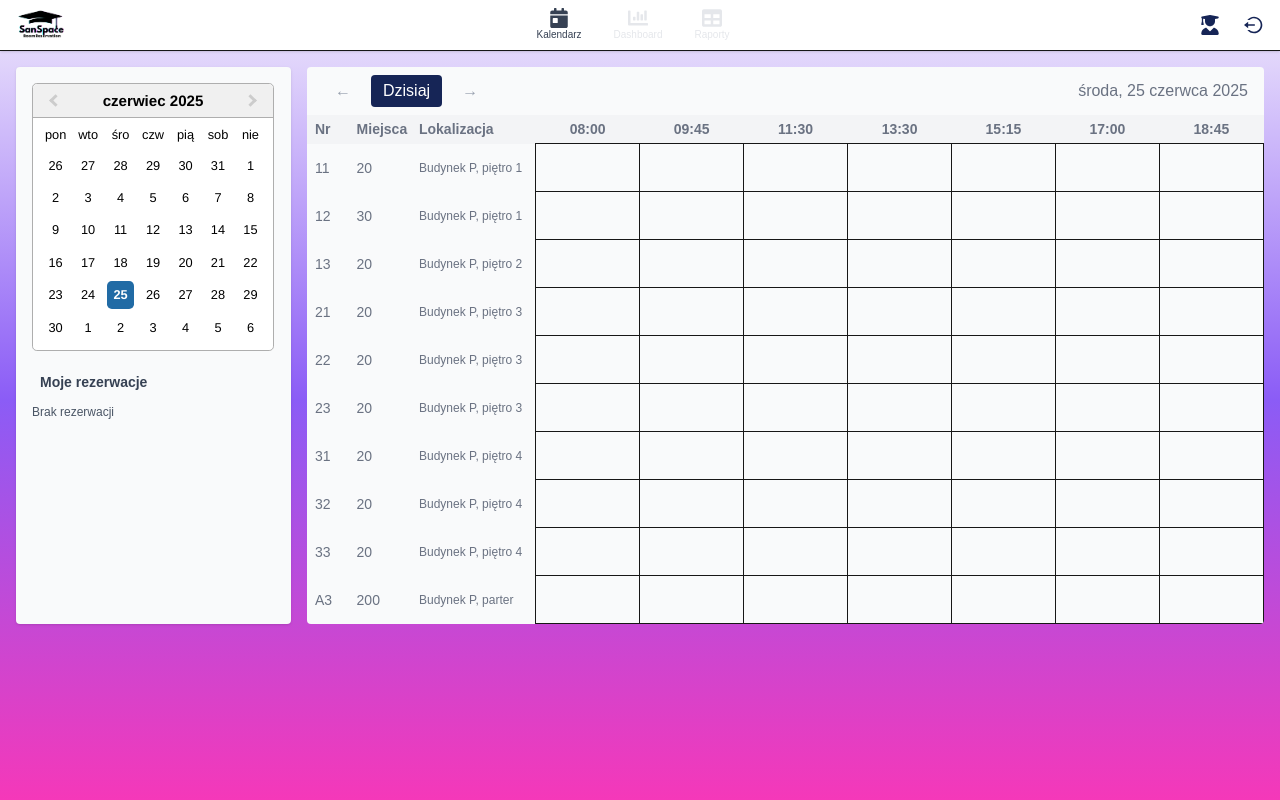
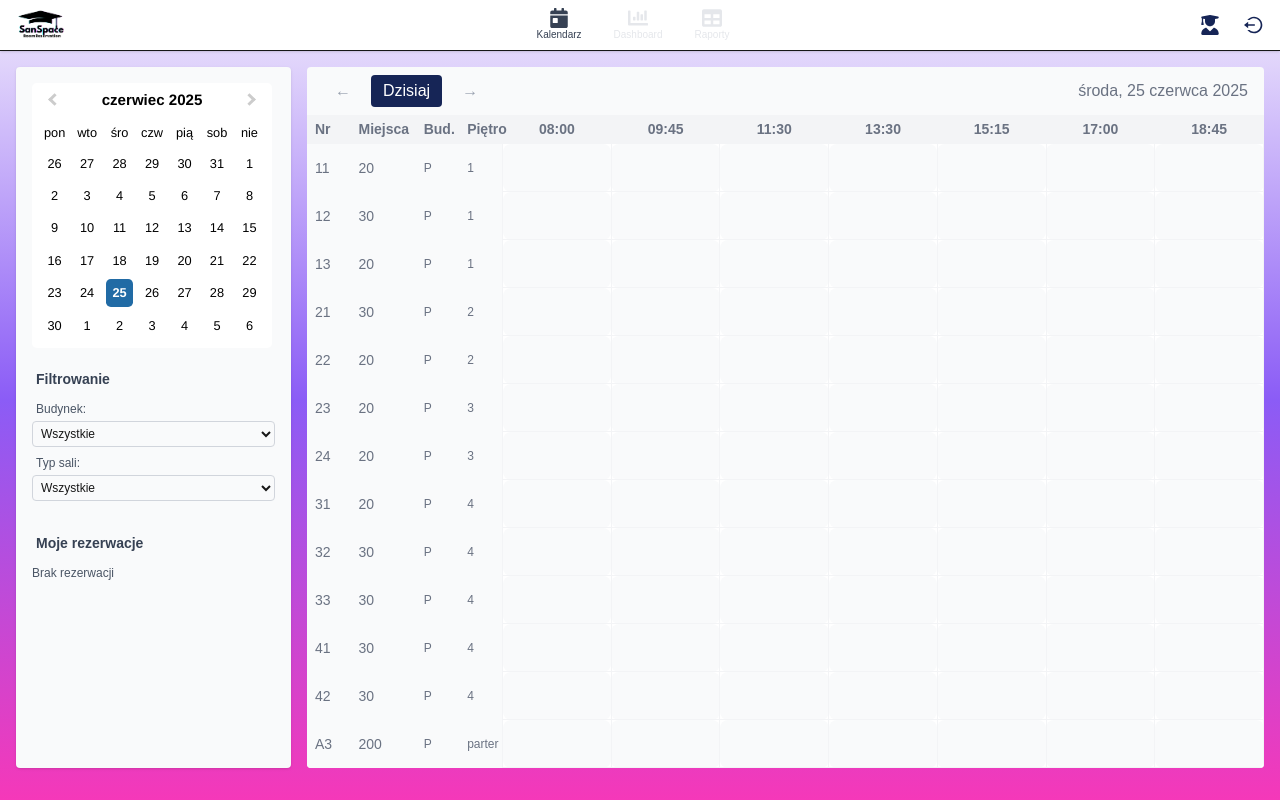
Before and after one commit to Krzysie3k/room_reservation, a Next.js app in the folder frontend/: page /schedule in a window 1280 px wide. Built offline with nearby package versions, Linux system fonts and the light colour scheme.

Commit message:
MyReserv

```diff
--- a/frontend/src/app/globals.css
+++ b/frontend/src/app/globals.css
@@ -4,11 +4,11 @@
   --foreground: #171717;
 }
 
-@media (prefers-color-scheme: dark) {
+/* @media (prefers-color-scheme: dark) {
   :root {
     --foreground: #ededed;
   }
-}
+} */
 
 body {
   margin: 0; /* zerujemy marginesy, żeby gradient zaczął się od samej krawędzi */
@@ -22,3 +22,14 @@ body {
   color: var(--foreground);
   font-family: Arial, Helvetica, sans-serif;
 }
+
+/* datepicker styles */
+.datepicker-wrapper .react-datepicker {
+  border: none !important;
+  box-shadow: none !important;
+}
+
+.react-datepicker__header {
+  background-color: transparent !important;
+  border-bottom: none !important;
+}
--- a/frontend/src/app/rooms/RoomList.tsx
+++ b/frontend/src/app/rooms/RoomList.tsx
@@ -20,7 +20,8 @@ export default function RoomList() {
             <th className="p-2 border">Nazwa</th>
             <th className="p-2 border">Typ</th>
             <th className="p-2 border">Pojemność</th>
-            <th className="p-2 border">Lokalizacja</th>
+            <th className="p-2 border">Budynek</th>
+            <th className="p-2 border">Piętro</th>
             <th className="p-2 border">Opis</th>
           </tr>
         </thead>
@@ -30,7 +31,8 @@ export default function RoomList() {
               <td className="p-2 border">{room.name}</td>
               <td className="p-2 border">{room.type}</td>
               <td className="p-2 border">{room.capacity}</td>
-              <td className="p-2 border">{room.location}</td>
+              <td className="p-2 border">{room.building}</td>
+              <td className="p-2 border">{room.floor}</td>
               <td className="p-2 border">{room.description}</td>
             </tr>
           ))}
--- a/frontend/src/app/schedule/ScheduleGrid.tsx
+++ b/frontend/src/app/schedule/ScheduleGrid.tsx
@@ -1,7 +1,8 @@
 "use client";
+
 import { FaCalendarDay } from "react-icons/fa";
 import "react-datepicker/dist/react-datepicker.css";
-import { useState } from "react";
+import { useEffect, useState } from "react";
 import { format, addDays, subDays } from "date-fns";
 import { mockReservations } from "@/mock/mockReservations";
 import { mockRooms } from "@/mock/mockRooms";
@@ -25,27 +26,36 @@ export default function ScheduleGrid() {
     date: string;
   } | null>(null);
   const [reservationPurpose, setReservationPurpose] = useState("");
+  const [currentUser, setCurrentUser] = useState<any>(null);
+  const [selectedBuilding, setSelectedBuilding] = useState<string | null>(null);
+  const [selectedType, setSelectedType] = useState<string | null>(null);
+
+  useEffect(() => {
+    const stored = localStorage.getItem("user");
+    if (stored) {
+      setCurrentUser(JSON.parse(stored));
+    }
+  }, []);
 
   const formattedDate = format(currentDate, "EEEE, d MMMM yyyy", {
     locale: pl,
   });
   const dateKey = format(currentDate, "yyyy-MM-dd");
 
-  const currentUser =
-    typeof window !== "undefined"
-      ? JSON.parse(localStorage.getItem("user") || "null")
-      : null;
-
   const userReservations = mockReservations.filter(
     (r) => r.id_uzytkownika === currentUser?.id
   );
 
+  const uniqueBuildings = Array.from(new Set(mockRooms.map((r) => r.building)));
+  const uniqueTypes = Array.from(new Set(mockRooms.map((r) => r.type)));
+
   return (
     <>
+      {/* MODAL */}
       {selectedSlot && (
         <div className="fixed inset-0 bg-black bg-opacity-50 flex items-center justify-center z-50">
           <div className="bg-white p-6 rounded shadow-lg w-full max-w-sm">
-            <h2 className="text-lg text-gray-700 font-bold mb-2">
+            <h2 className="text-lg font-bold mb-2 text-gray-700">
               Rezerwacja sali
             </h2>
             <p className="text-sm text-gray-700 mb-4">
@@ -65,7 +75,7 @@ export default function ScheduleGrid() {
             <div className="flex justify-end gap-2">
               <button
                 onClick={() => setSelectedSlot(null)}
-                className="px-3 py-1 bg-gray-300 hover:bg-gray-400 rounded"
+                className="px-3 py-1 bg-gray-300 rounded hover:bg-gray-400"
               >
                 Zamknij
               </button>
@@ -77,7 +87,7 @@ export default function ScheduleGrid() {
                   });
                   setSelectedSlot(null);
                 }}
-                className="px-3 py-1 bg-blue-950 text-white hover:bg-blue-700 rounded"
+                className="px-3 py-1 bg-blue-950 text-white rounded hover:bg-blue-700"
               >
                 Rezerwuj
               </button>
@@ -86,8 +96,12 @@ export default function ScheduleGrid() {
         </div>
       )}
 
-      <div className="grid grid-cols-[275px_1fr] gap-4">
-        <div className="bg-gray-50 rounded shadow text-sm p-4">
+      {/* MAIN LAYOUT */}
+      <div className="flex items-stretch gap-4">
+        {/* LEWA KOLUMNA */}
+        <div className="bg-gray-50 rounded shadow text-sm p-4 w-[275px] flex flex-col">
+          {/* KALENDARZ */}
+          <div className="datepicker-wrapper">
             <DatePicker
               selected={currentDate}
               onChange={(date: Date | null) => date && setCurrentDate(date)}
@@ -95,9 +109,52 @@ export default function ScheduleGrid() {
               dateFormat="yyyy-MM-dd"
               inline
             />
+          </div>
 
-          <div className="mt-4">
-            <h3 className="text-sm px-2 font-semibold mb-3 text-gray-700">
+          {/* FILTROWANIE */}
+          <div className="my-4 space-y-2">
+            <div>
+              <h3 className="text-sm font-semibold px-1 mb-3 text-gray-700">
+                Filtrowanie
+              </h3>
+              <label className="block text-xs text-gray-600 mb-1 px-1">
+                Budynek:
+              </label>
+              <select
+                value={selectedBuilding || ""}
+                onChange={(e) => setSelectedBuilding(e.target.value || null)}
+                className="w-full text-xs p-1 border border-gray-300 rounded"
+              >
+                <option value="">Wszystkie</option>
+                {uniqueBuildings.map((b) => (
+                  <option key={b} value={b}>
+                    {b}
+                  </option>
+                ))}
+              </select>
+            </div>
+            <div>
+              <label className="block text-xs text-gray-600 mb-1 px-1">
+                Typ sali:
+              </label>
+              <select
+                value={selectedType || ""}
+                onChange={(e) => setSelectedType(e.target.value || null)}
+                className="w-full text-xs p-1 border border-gray-300 rounded"
+              >
+                <option value="">Wszystkie</option>
+                {uniqueTypes.map((t) => (
+                  <option key={t} value={t}>
+                    {t}
+                  </option>
+                ))}
+              </select>
+            </div>
+          </div>
+
+          {/* MOJE REZERWACJE */}
+          <div className="mt-4 flex-1">
+            <h3 className="text-sm font-semibold px-1 mb-3 text-gray-700">
               Moje rezerwacje
             </h3>
             <ul className="space-y-3">
@@ -109,16 +166,15 @@ export default function ScheduleGrid() {
                 return (
                   <li
                     key={res.id_rezerwacji}
-                    className="bg-indigo-900 hover:bg-blue-800 text-white rounded-lg px-3 py-3 shadow-sm border border-blue-200"
+                    className="bg-indigo-900 text-white rounded-lg px-3 py-3 shadow-sm border border-blue-200 hover:bg-blue-800"
                   >
-                    <div className="text-xs font-medium inline-flex items-center gap-1">
+                    <div className="text-xs font-medium flex items-center gap-1">
                       <FaCalendarDay className="text-blue-200" />
                       <span>
                         {format(new Date(res.data), "P", { locale: pl })} –{" "}
                         {res.godzina_od}–{res.godzina_do}
                       </span>
                     </div>
-
                     <div className="text-sm font-bold mt-1">
                       Sala {room?.name || "?"}
                     </div>
@@ -132,7 +188,9 @@ export default function ScheduleGrid() {
           </div>
         </div>
 
-        <div className="flex-1 overflow-x-auto rounded-b">
+        {/* PRAWA KOLUMNA */}
+        <div className="flex-1 flex flex-col rounded-b">
+          {/* NAWIGACJA */}
           <div className="flex justify-between items-center px-4 py-2 bg-gray-50 rounded-t text-gray-400">
             <div className="flex gap-2">
               <button
@@ -143,7 +201,7 @@ export default function ScheduleGrid() {
               </button>
               <button
                 onClick={() => setCurrentDate(new Date())}
-                className="px-3 py-1 text-white bg-blue-950 hover:bg-blue-900 rounded"
+                className="px-3 py-1 bg-blue-950 text-white rounded hover:bg-blue-900"
               >
                 Dzisiaj
               </button>
@@ -157,12 +215,15 @@ export default function ScheduleGrid() {
             <div className="text-gray-500">{formattedDate}</div>
           </div>
 
+          {/* TABELA */}
+          <div className="flex-1 overflow-auto bg-white rounded-b">
             <table className="table-fixed border-collapse w-full text-sm">
               <thead className="bg-gray-100 text-gray-500">
                 <tr>
                   <th className="px-2 py-1 w-[40px] text-left">Nr</th>
                   <th className="px-2 py-1 w-[60px] text-left">Miejsca</th>
-                <th className="px-2 py-1 w-[120px] text-left">Lokalizacja</th>
+                  <th className="px-2 py-1 w-[40px] text-left">Bud.</th>
+                  <th className="px-2 py-1 w-[40px] text-left">Piętro</th>
                   {hours.map((hour) => (
                     <th key={hour} className="w-[100px] px-4 py-1 text-center">
                       {hour}
@@ -171,16 +232,26 @@ export default function ScheduleGrid() {
                 </tr>
               </thead>
               <tbody>
-              {mockRooms.map((room) => (
+                {mockRooms
+                  .filter(
+                    (room) =>
+                      (!selectedBuilding ||
+                        room.building === selectedBuilding) &&
+                      (!selectedType || room.type === selectedType)
+                  )
+                  .map((room) => (
                     <tr key={room.id} className="h-12">
-                  <td className="px-2 py-1 text-gray-500 bg-gray-50">
+                      <td className="bg-gray-50 text-gray-500 px-2 py-1">
                         {room.name}
                       </td>
-                  <td className="px-2 py-1 text-gray-500 bg-gray-50">
+                      <td className="bg-gray-50 text-gray-500 px-2 py-1">
                         {room.capacity}
                       </td>
-                  <td className="text-xs px-2 py-1 text-gray-500 bg-gray-50">
-                    {room.location}
+                      <td className="bg-gray-50 text-gray-500 px-2 py-1 text-xs">
+                        {room.building}
+                      </td>
+                      <td className="bg-gray-50 text-gray-500 px-2 py-1 text-xs">
+                        {room.floor}
                       </td>
                       {hours.map((hour) => {
                         const res = mockReservations.find(
@@ -197,7 +268,7 @@ export default function ScheduleGrid() {
                         return (
                           <td
                             key={hour}
-                        className={`border px-1 py-1 text-center ${
+                            className={`border border-gray-100 px-1 py-1 text-center rounded-lg ${
                               res
                                 ? res.id_uzytkownika === currentUser?.id
                                   ? "bg-fuchsia-900 text-white"
@@ -239,6 +310,7 @@ export default function ScheduleGrid() {
             </table>
           </div>
         </div>
+      </div>
     </>
   );
 }
--- a/frontend/src/mock/mockReservations.ts
+++ b/frontend/src/mock/mockReservations.ts
@@ -13,7 +13,7 @@ export const mockReservations: Reservation[] = [
     id_rezerwacji: 1,
     id_sali: 1,
     id_uzytkownika: 1,
-    data: "2025-06-05",
+    data: "2025-06-06",
     godzina_od: "08:00",
     godzina_do: "11:30",
     cel: "Zajęcia z matematyki",
@@ -22,7 +22,7 @@ export const mockReservations: Reservation[] = [
     id_rezerwacji: 2,
     id_sali: 2,
     id_uzytkownika: 2,
-    data: "2025-06-05",
+    data: "2025-06-06",
     godzina_od: "13:30",
     godzina_do: "15:15",
     cel: "Programowanie",
@@ -31,7 +31,7 @@ export const mockReservations: Reservation[] = [
     id_rezerwacji: 3,
     id_sali: 2,
     id_uzytkownika: 1,
-    data: "2025-06-05",
+    data: "2025-06-06",
     godzina_od: "08:00",
     godzina_do: "11:30",
     cel: "Test",
@@ -40,7 +40,7 @@ export const mockReservations: Reservation[] = [
     id_rezerwacji: 4,
     id_sali: 4,
     id_uzytkownika: 3,
-    data: "2025-06-05",
+    data: "2025-06-06",
     godzina_od: "09:00",
     godzina_do: "11:30",
     cel: "Test2",
@@ -49,7 +49,7 @@ export const mockReservations: Reservation[] = [
     id_rezerwacji: 5,
     id_sali: 3,
     id_uzytkownika: 4,
-    data: "2025-06-05",
+    data: "2025-06-06",
     godzina_od: "17:00",
     godzina_do: "18:45",
     cel: "Test2",
@@ -58,7 +58,7 @@ export const mockReservations: Reservation[] = [
     id_rezerwacji: 6,
     id_sali: 2,
     id_uzytkownika: 4,
-    data: "2025-06-05",
+    data: "2025-06-06",
     godzina_od: "11:30",
     godzina_do: "13:30",
     cel: "Konsultacje indywidualne",
@@ -67,7 +67,7 @@ export const mockReservations: Reservation[] = [
     id_rezerwacji: 7,
     id_sali: 3,
     id_uzytkownika: 4,
-    data: "2025-06-05",
+    data: "2025-06-07",
     godzina_od: "15:15",
     godzina_do: "17:00",
     cel: "Egzamin końcowy",
@@ -76,7 +76,7 @@ export const mockReservations: Reservation[] = [
     id_rezerwacji: 8,
     id_sali: 4,
     id_uzytkownika: 4,
-    data: "2025-06-05",
+    data: "2025-06-08",
     godzina_od: "17:00",
     godzina_do: "18:45",
     cel: "Projekt grupowy",
--- a/frontend/src/mock/mockRooms.ts
+++ b/frontend/src/mock/mockRooms.ts
@@ -4,7 +4,8 @@ export type Room = {
   name: string;
   capacity: number;
   type: string;
-  location: string;
+  building: string;
+  floor: string;
   description: string;
 };
 
@@ -15,7 +16,8 @@ export const mockRooms: Room[] = [
     name: "11",
     capacity: 20,
     type: "wykładowa",
-    location: "Budynek P, piętro 1",
+    building: "P",
+    floor: "1",
     description: "Sala wykładowa",
   },
   {
@@ -23,71 +25,107 @@ export const mockRooms: Room[] = [
     name: "12",
     capacity: 30,
     type: "komputerowa",
-    location: "Budynek P, piętro 1",
+    building: "P",
+    floor: "1",
     description: "Sala komputerowa",
   },
   {
     id: 3,
     name: "13",
     capacity: 20,
-    type: "wykładowa",
-    location: "Budynek P, piętro 2",
-    description: "Pokój wykładowców",
+    type: "graficzna",
+    building: "P",
+    floor: "1",
+    description: "Sala graficzna",
   },
   {
     id: 4,
     name: "21",
-    capacity: 20,
-    type: "komputerowa",
-    location: "Budynek P, piętro 3",
-    description: "Sala komputerowa",
+    capacity: 30,
+    type: "wykładowa",
+    building: "P",
+    floor: "2",
+    description: "Pokój wykładowców",
   },
   {
     id: 5,
     name: "22",
     capacity: 20,
     type: "komputerowa",
-    location: "Budynek P, piętro 3",
+    building: "P",
+    floor: "2",
     description: "Sala komputerowa",
   },
   {
     id: 6,
     name: "23",
     capacity: 20,
+    type: "komputerowa",
+    building: "P",
+    floor: "3",
+    description: "Sala komputerowa",
+  },
+  {
+    id: 7,
+    name: "24",
+    capacity: 20,
     type: "graficzna",
-    location: "Budynek P, piętro 3",
+    building: "P",
+    floor: "3",
     description: "Sala graficzna",
   },
   {
-    id: 7,
+    id: 8,
     name: "31",
     capacity: 20,
     type: "programistyczna",
-    location: "Budynek P, piętro 4",
-    description: "Sala programistyczna",
-  },
-  {
-    id: 8,
-    name: "32",
-    capacity: 20,
-    type: "programistyczna",
-    location: "Budynek P, piętro 4",
+    building: "P",
+    floor: "4",
     description: "Sala programistyczna",
   },
   {
     id: 9,
-    name: "33",
-    capacity: 20,
+    name: "32",
+    capacity: 30,
     type: "programistyczna",
-    location: "Budynek P, piętro 4",
+    building: "P",
+    floor: "4",
     description: "Sala programistyczna",
   },
   {
     id: 10,
+    name: "33",
+    capacity: 30,
+    type: "programistyczna",
+    building: "P",
+    floor: "4",
+    description: "Sala programistyczna",
+  },
+  {
+    id: 11,
+    name: "41",
+    capacity: 30,
+    type: "programistyczna",
+    building: "P",
+    floor: "4",
+    description: "Sala programistyczna",
+  },
+  {
+    id: 12,
+    name: "42",
+    capacity: 30,
+    type: "programistyczna",
+    building: "P",
+    floor: "4",
+    description: "Sala programistyczna",
+  },
+  {
+    id: 13,
     name: "A3",
     capacity: 200,
     type: "wykładowa",
-    location: "Budynek P, parter",
+    building: "P",
+    floor: "parter",
     description: "Aula główna",
   },
 ];
```
Lines whose indentation alone changed are shown as unchanged.
